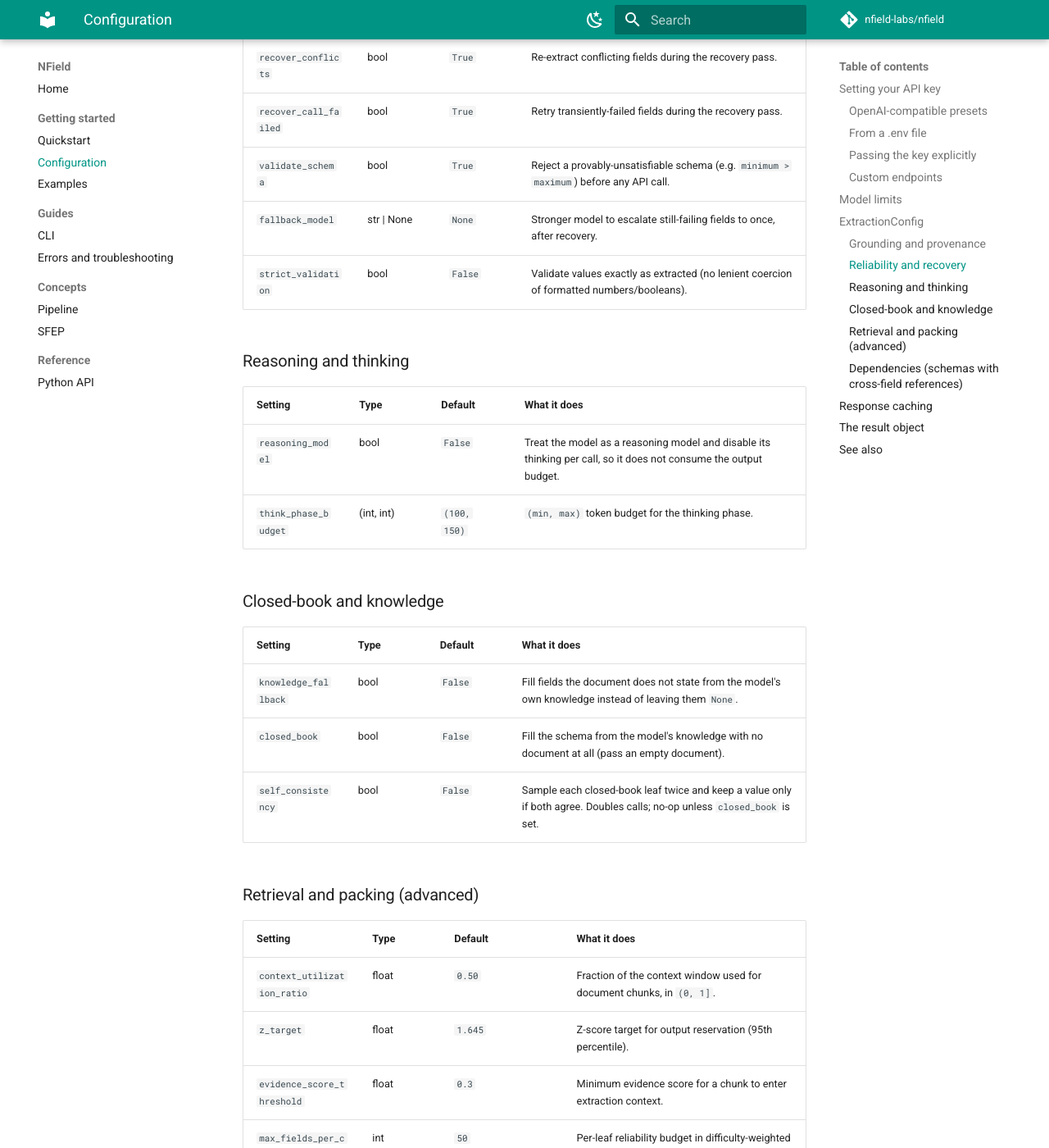
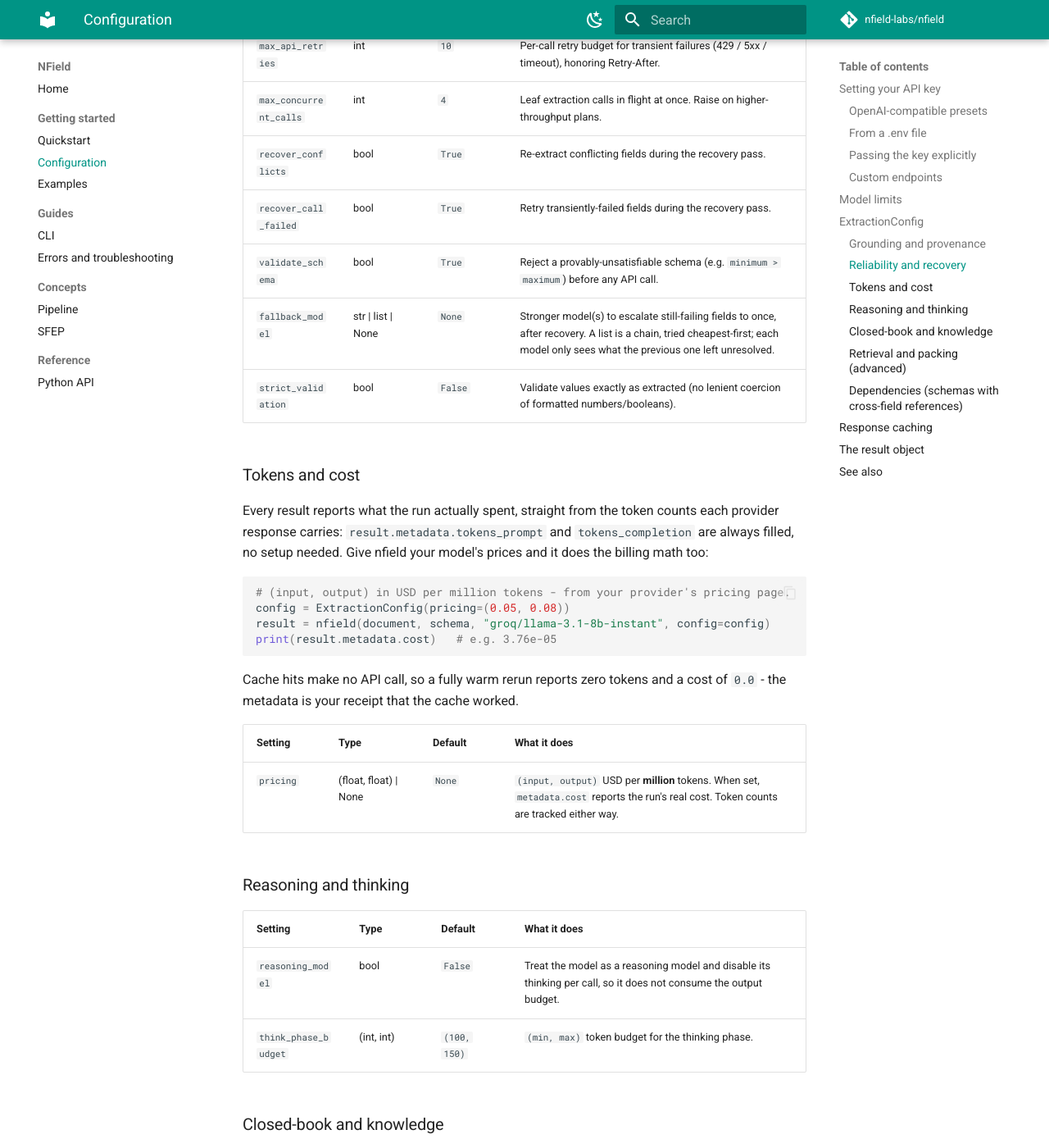
Before and after one commit to nfield-labs/nfield, an MkDocs documentation site: the page built from docs/configuration.md, in a window 1280 px wide and 1400 px high, scrolled down 4272 px. Shown: the whole window at 82% size. Built offline with MkDocs 1.6.1 and Material for MkDocs 9.7.7, drawn with Linux system fonts in a browser that asks for light colours; comment, search, counter and statistics services are not loaded; some of the changed text lies outside the part shown.

Commit message:
docs: document spend tracking, the viewer, and the fallback chain
Add a "Know what you spent" section to the README and cover the new metadata
in the configuration and API references: the always-tracked token counts, the
pricing setting that fills in cost, the HTML grounding viewer, cache stats,
and the fallback model as a chain.

````diff
--- a/docs/configuration.md
+++ b/docs/configuration.md
@@ -152,6 +152,12 @@ result = nfield(document, schema, "groq/llama-3.1-8b-instant", config=config)
 | `grounding_min_score` | float | `0.5` | Minimum grounding score in `[0, 1]` for a value to count as supported. |
 | `provenance` | bool | `False` | Attach `result.provenance`: each value's `[start, end)` char offsets in the source (verbatim values only). |
 
+With provenance on, `save_html(result, document, "review.html")` renders the whole
+extraction as one self-contained HTML page - every located value highlighted in the
+source, with its field name on hover and a table of exact spans underneath. No
+dependencies, nothing sent anywhere; open it in any browser to eyeball what the model
+grounded and where.
+
 ### Reliability and recovery
 
 | Setting | Type | Default | What it does |
@@ -162,8 +168,29 @@ result = nfield(document, schema, "groq/llama-3.1-8b-instant", config=config)
 | `recover_conflicts` | bool | `True` | Re-extract conflicting fields during the recovery pass. |
 | `recover_call_failed` | bool | `True` | Retry transiently-failed fields during the recovery pass. |
 | `validate_schema` | bool | `True` | Reject a provably-unsatisfiable schema (e.g. `minimum > maximum`) before any API call. |
-| `fallback_model` | str \| None | `None` | Stronger model to escalate still-failing fields to once, after recovery. |
+| `fallback_model` | str \| list \| None | `None` | Stronger model(s) to escalate still-failing fields to once, after recovery. A list is a chain, tried cheapest-first; each model only sees what the previous one left unresolved. |
 | `strict_validation` | bool | `False` | Validate values exactly as extracted (no lenient coercion of formatted numbers/booleans). |
+
+### Tokens and cost
+
+Every result reports what the run actually spent, straight from the token counts each
+provider response carries: `result.metadata.tokens_prompt` and `tokens_completion` are
+always filled, no setup needed. Give nfield your model's prices and it does the billing
+math too:
+
+```python
+# (input, output) in USD per million tokens - from your provider's pricing page.
+config = ExtractionConfig(pricing=(0.05, 0.08))
+result = nfield(document, schema, "groq/llama-3.1-8b-instant", config=config)
+print(result.metadata.cost)   # e.g. 3.76e-05
+```
+
+Cache hits make no API call, so a fully warm rerun reports zero tokens and a cost of
+`0.0` - the metadata is your receipt that the cache worked.
+
+| Setting | Type | Default | What it does |
+|---------|------|---------|--------------|
+| `pricing` | (float, float) \| None | `None` | `(input, output)` USD per **million** tokens. When set, `metadata.cost` reports the run's real cost. Token counts are tracked either way. |
 
 ### Reasoning and thinking
 
@@ -234,10 +261,11 @@ nf = NField(
 )
 ```
 
-Call `.clear()` on either cache to empty it. The key carries a format version, so a
-version of nfield never reads stale entries written by an older one. Keep one `DiskCache`
-directory per model setup: if two runs differ in something the request does not spell out,
-such as reasoning-model handling, give them separate directories.
+Call `.clear()` on either cache to empty it, and `.stats()` to see how it is doing:
+hits, misses, and entry count (plus `size_bytes` on disk). The key carries a format
+version, so a version of nfield never reads stale entries written by an older one. Keep
+one `DiskCache` directory per model setup: if two runs differ in something the request
+does not spell out, such as reasoning-model handling, give them separate directories.
 
 On the command line, hand `--cache-dir` a directory to cache on disk:
 
@@ -277,6 +305,8 @@ Useful `metadata` fields:
 | `fields_call_failed` | Fields left unextracted by an API/call failure (distinct from absent). |
 | `quality_score` | Aggregate run quality in `[0, 1]`. |
 | `K` / `K_min` | Model calls used vs the computed minimum. |
+| `tokens_prompt` / `tokens_completion` | Real input/output tokens the run spent, from the provider's own counts. Cache hits add nothing. |
+| `cost` | The run's cost in USD when `pricing` is set; `None` otherwise. |
 | `hallucination_rate` | Fraction of grounded-checked values the source did not support (`None` if grounding off). |
 | `per_field_confidence` | Map of field path to confidence in `[0, 1]`. |
 
````
Also changed, not shown: README.md (+29 -2 lines), docs/api/nfield.md (+13 -0 lines).
